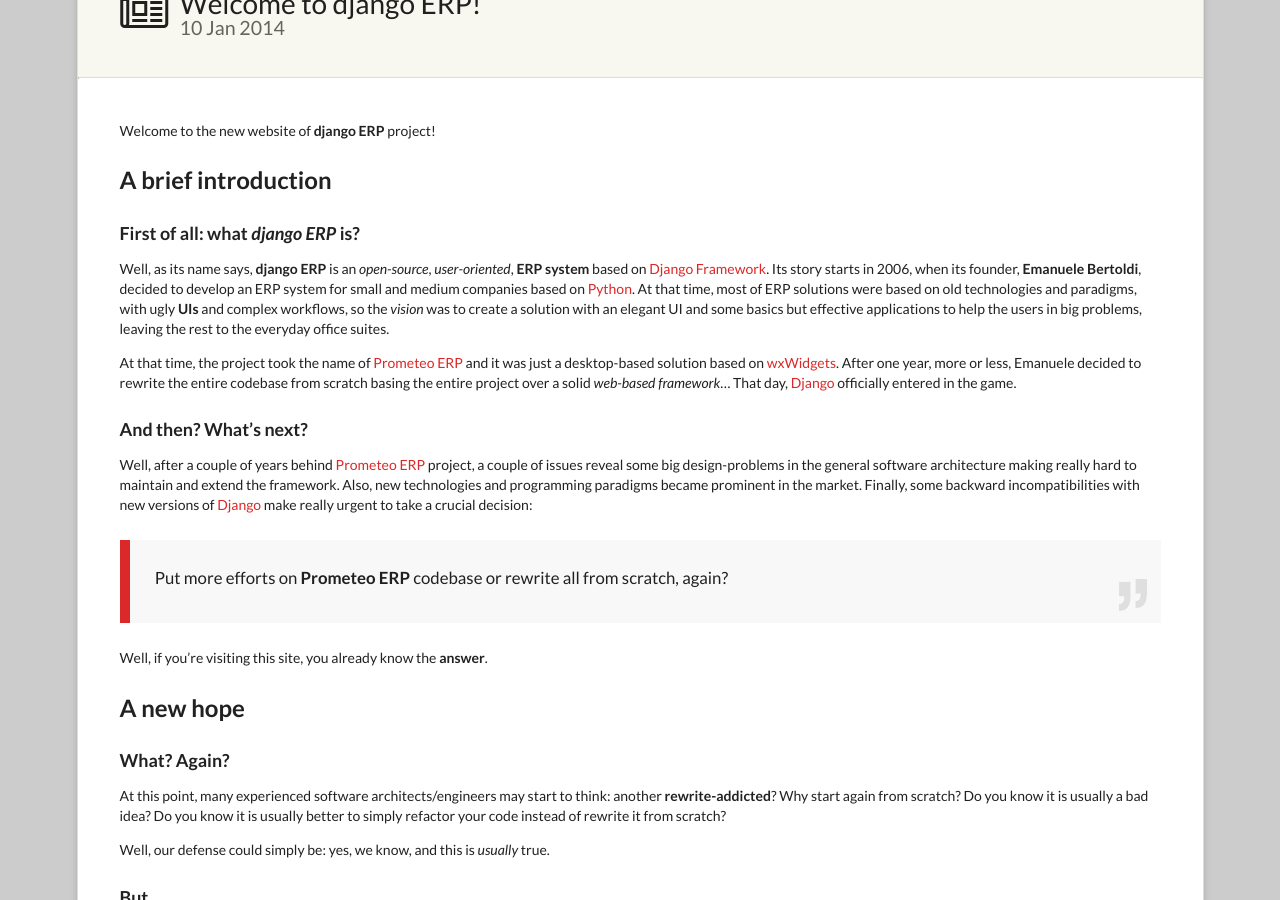
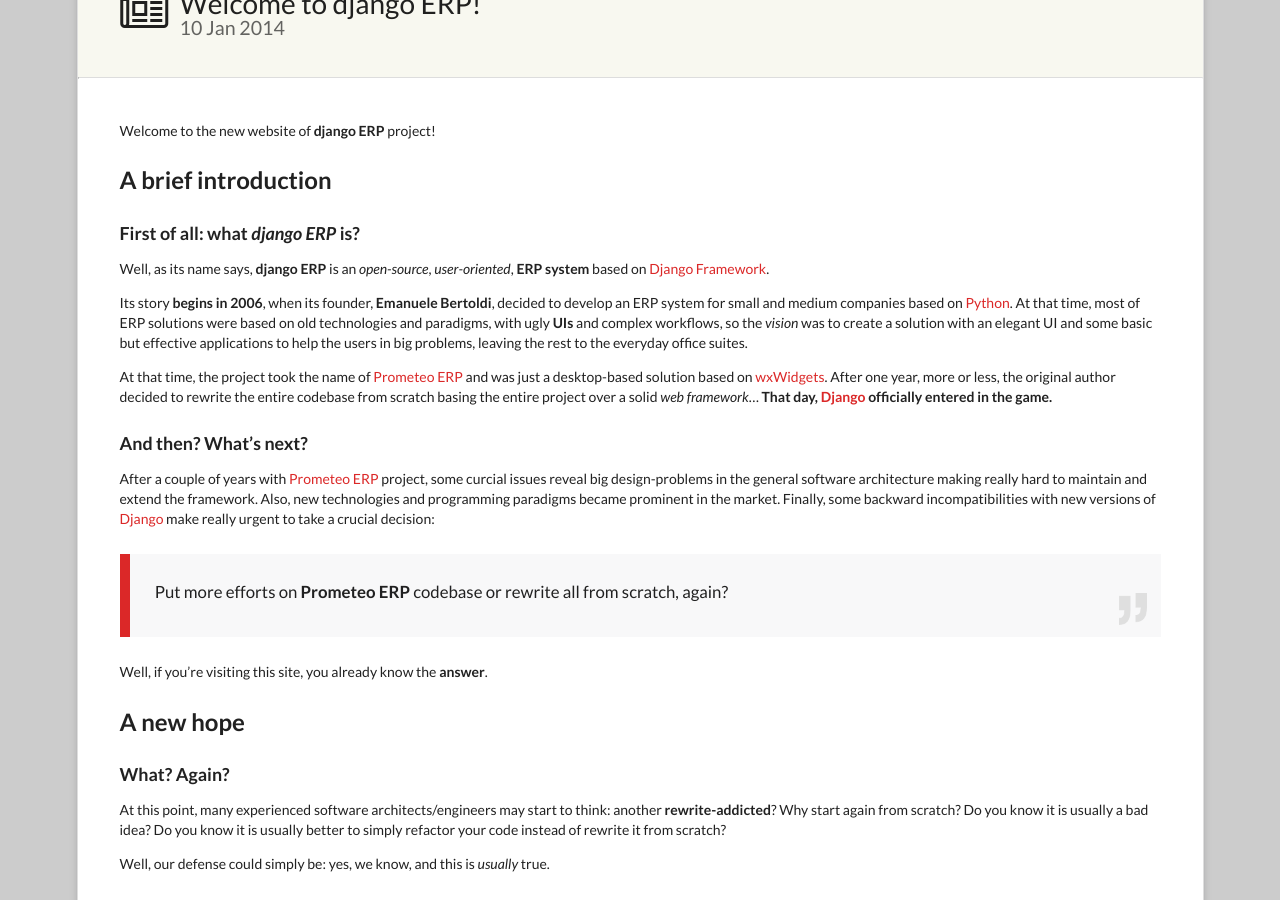
Before and after one commit to chaiebaymen/website, a Jekyll site: the page built from _posts/2014-01-10-welcome-to-django-erp.markdown, in a window 1280 px wide and 900 px high, scrolled down 337 px. Built offline with Jekyll 4.4.1, drawn with Linux system fonts in a browser that asks for light colours; Markdown is read by kramdown in place of the engine named in the settings.

Commit message:
Cleanup.

```diff
--- a/_posts/2014-01-10-welcome-to-django-erp.markdown
+++ b/_posts/2014-01-10-welcome-to-django-erp.markdown
@@ -9,13 +9,15 @@
 ## A brief introduction
 ### First of all: what *django ERP* is?
 
-Well, as its name says, **django ERP** is an *open-source*, *user-oriented*, **ERP system** based on [Django Framework] [Django]. Its story starts in 2006, when its founder, **Emanuele Bertoldi**, decided to develop an ERP system for small and medium companies based on [Python]. At that time, most of ERP solutions were based on old technologies and paradigms, with ugly **UIs** and complex workflows, so the *vision* was to create a solution with an elegant UI and some basics but effective applications to help the users in big problems, leaving the rest to the everyday office suites.
+Well, as its name says, **django ERP** is an *open-source*, *user-oriented*, **ERP system** based on [Django Framework] [Django].
 
-At that time, the project took the name of [Prometeo ERP] and it was just a desktop-based solution based on [wxWidgets]. After one year, more or less, Emanuele decided to rewrite the entire codebase from scratch basing the entire project over a solid *web-based framework*... That day, [Django] officially entered in the game.
+Its story **begins in 2006**, when its founder, **Emanuele Bertoldi**, decided to develop an ERP system for small and medium companies based on [Python]. At that time, most of ERP solutions were based on old technologies and paradigms, with ugly **UIs** and complex workflows, so the *vision* was to create a solution with an elegant UI and some basic but effective applications to help the users in big problems, leaving the rest to the everyday office suites.
+
+At that time, the project took the name of [Prometeo ERP] and was just a desktop-based solution based on [wxWidgets]. After one year, more or less, the original author decided to rewrite the entire codebase from scratch basing the entire project over a solid *web framework*... **That day, [Django] officially entered in the game.**
 
 ### And then? What's next?
 
-Well, after a couple of years behind [Prometeo ERP] project, a couple of issues reveal some big design-problems in the general software architecture making really hard to maintain and extend the framework. Also, new technologies and programming paradigms became prominent in the market. Finally, some backward incompatibilities with new versions of [Django] make really urgent to take a crucial decision:
+After a couple of years with [Prometeo ERP] project, some curcial issues reveal big design-problems in the general software architecture making really hard to maintain and extend the framework. Also, new technologies and programming paradigms became prominent in the market. Finally, some backward incompatibilities with new versions of [Django] make really urgent to take a crucial decision:
 
 > Put more efforts on **Prometeo ERP** codebase or rewrite all from scratch, again?
 
```
